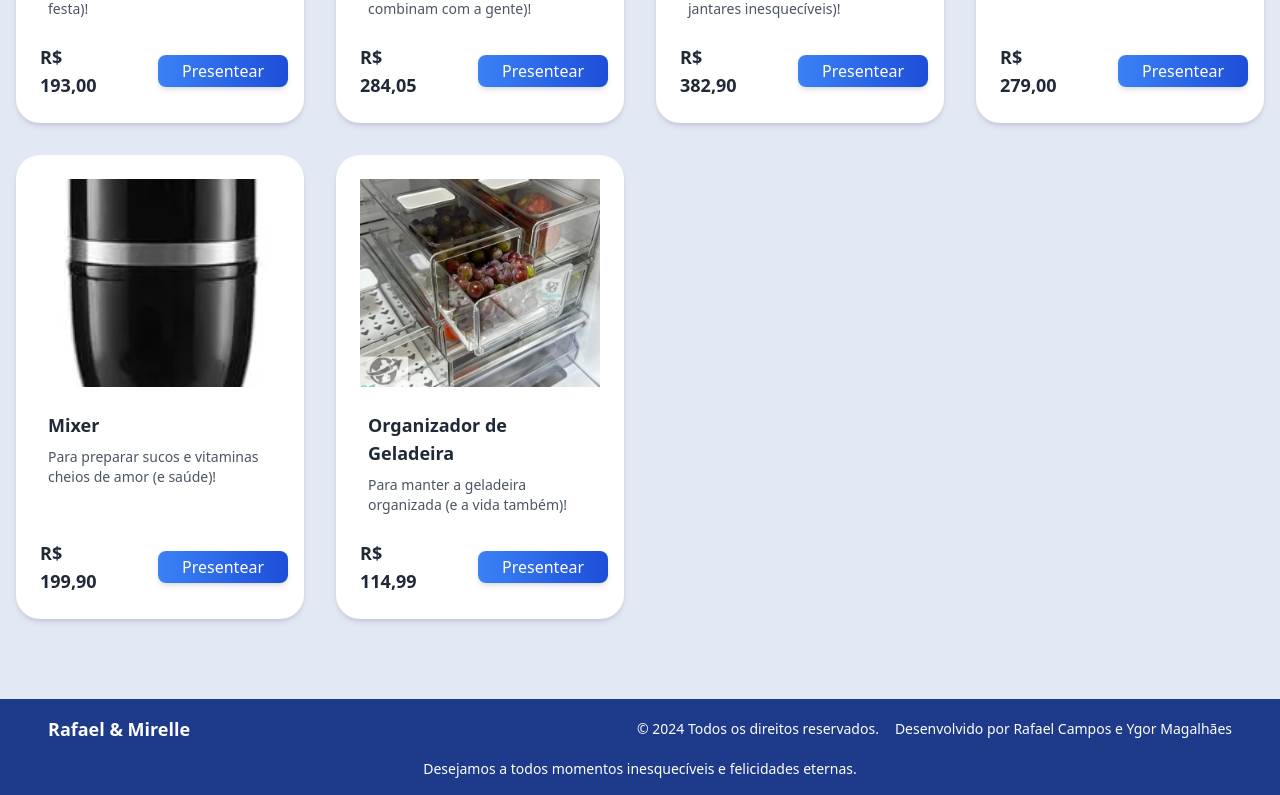
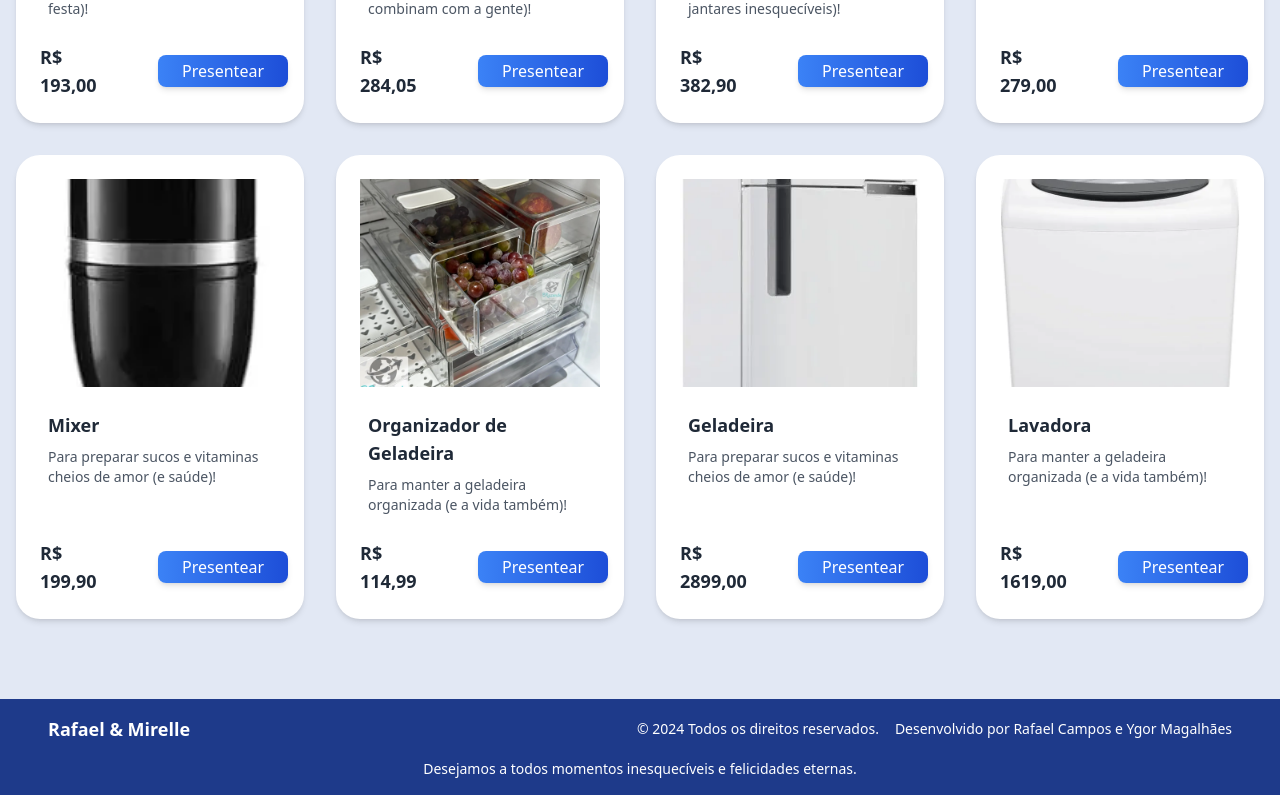
Before and after one commit to rafael-campos/SiteCasamento, a Next.js app: page / in a window 1280 px wide. Shown: the part 5915-6710 px from the top of the page. Built offline with nearby package versions, Linux system fonts and the light colour scheme.

Commit message:
geladeira e lavadora

```diff
--- a/components/ListaDePresente.tsx
+++ b/components/ListaDePresente.tsx
@@ -156,6 +156,20 @@ const ListaDePresentes: React.FC = () => {
       descricao: 'Para manter a geladeira organizada (e a vida também)!',
       preco: 'R$ 114,99',
     },
+    {
+      id: '19',
+      imagem: '/images/presentes/geladeira.webp',
+      nome: 'Geladeira',
+      descricao: 'Para preparar sucos e vitaminas cheios de amor (e saúde)!',
+      preco: 'R$ 2899,00',
+    },
+    {
+      id: '20',
+      imagem: '/images/presentes/lavadora.webp',
+      nome: 'Lavadora',
+      descricao: 'Para manter a geladeira organizada (e a vida também)!',
+      preco: 'R$ 1619,00',
+    },
 
     // Adicione mais presentes conforme necessário
   ];
--- a/pages/[id].tsx
+++ b/pages/[id].tsx
@@ -41,7 +41,7 @@ const presentes: Presente[] = [
         codigoPix: '00020126930014br.gov.bcb.pix013692fb26d6-62d7-40fc-a775-c6ba8f2ae2250231Estou enviado o aspirador dr po5204000053039865406142.495802BR5922Rafael Henrique Campos6008Brasilia62090505m1kef63040A10',
         linkProduto: 'https://www.pontofrio.com.br/aspirador-de-po-vertical-2-em-1-mondial-turbo-cycle-ap36-1100w-vermelho-15003643/p/15003651?utm_medium=cpc&utm_source=GP_PLA&IdSku=15003651&idLojista=16&tipoLojista=1P&gclsrc=aw.ds&&utm_campaign=gg_pmax_core_elpo&gad_source=1&gclid=CjwKCAjw3NyxBhBmEiwAyofDYS3_j4kyi1CPg6ENCUSRKW4bovK4nlMff1NVOYGGPg_uA6J5w9qkVBoCr5AQAvD_BwE',
         linkPagamentoCartao: 'https://pay.sumup.com/b2c/Q7I5QSFK',
-        enderecoEntrega: 2 // Endereço 2 (Rua Ernesto Braga)
+        enderecoEntrega: 1 // Endereço 2 (Rua Ernesto Braga)
     },
     {
         id: '3',
@@ -84,7 +84,7 @@ const presentes: Presente[] = [
         preco: 'R$ 172,00',
         codigoPix: '00020126670014br.gov.bcb.pix013692fb26d6-62d7-40fc-a775-c6ba8f2ae2250205Potes5204000053039865406172.005802BR5922Rafael Henrique Campos6008Brasilia620905058di5p630494CE',
         linkProduto: 'https://www.amazon.com.br/dp/B07QJXQHQ3?ref=cm_sw_r_apan_dp_PZ7BZ7Y28B4ZD37W0TV6&ref_=cm_sw_r_apan_dp_PZ7BZ7Y28B4ZD37W0TV6&language=pt-BR',
-        linkPagamentoCartao: 'https://pay.sumup.com/b2c/Q0OS3Y94',
+        linkPagamentoCartao: 'https://pay.sumup.com/b2c/QSP1RJ1T',
         enderecoEntrega: 1
     },
     {
@@ -96,7 +96,7 @@ const presentes: Presente[] = [
         codigoPix: '00020126730014br.gov.bcb.pix013692fb26d6-62d7-40fc-a775-c6ba8f2ae2250211panela 3em1520400005303986540578.995802BR5922Rafael Henrique Campos6008Brasilia62090505pedbc6304DBF7',
         linkProduto: 'https://www.amazon.com.br/dp/B0BZ1RJNJ2?ref=cm_sw_r_apan_dp_WQJRGKDFE9Y0GDWMKYEG&ref_=cm_sw_r_apan_dp_WQJRGKDFE9Y0GDWMKYEG&language=pt-BR&th=1',
         linkPagamentoCartao: 'https://pay.sumup.com/b2c/QN2EJU44',
-        enderecoEntrega: 2
+        enderecoEntrega: 1
     },
     {
         id: '8',
@@ -118,7 +118,7 @@ const presentes: Presente[] = [
         codigoPix: '00020126780014br.gov.bcb.pix013692fb26d6-62d7-40fc-a775-c6ba8f2ae2250216Multiprocessador5204000053039865406145.125802BR5922Rafael Henrique Campos6008Brasilia62090505zhdqr6304EA04',
         linkProduto: 'https://www.casasbahia.com.br/conjunto-de-travessas-refratarias-marinex-em-vidro---10-pecas-55058982.html',
         linkPagamentoCartao: 'https://pay.sumup.com/b2c/Q1EG3C9J', // Adicione o link real de pagamento aqui
-        enderecoEntrega: 2
+        enderecoEntrega: 1
     },
     {
         id: '10',
@@ -140,7 +140,7 @@ const presentes: Presente[] = [
         codigoPix: '00020126780014br.gov.bcb.pix013692fb26d6-62d7-40fc-a775-c6ba8f2ae2250216panela de arroz 5204000053039865406189.905802BR5922Rafael Henrique Campos6008Brasilia62090505xuaep63043ED9',
         linkProduto: 'https://www.pontofrio.com.br/panela-eletrica-de-arroz-mondial-pe-43-6-xicaras-preta-inox/p/55011884',
         linkPagamentoCartao: 'https://pay.sumup.com/b2c/QSFEWYPL', // Adicione o link real de pagamento aqui
-        enderecoEntrega: 2
+        enderecoEntrega: 1
     },
     {
         id: '12',
@@ -184,7 +184,7 @@ const presentes: Presente[] = [
         codigoPix: '00020126810014br.gov.bcb.pix013692fb26d6-62d7-40fc-a775-c6ba8f2ae2250219aparelho de jantar 5204000053039865406382.905802BR5922Rafael Henrique Campos6008Brasilia62090505qntrh63048B1E',
         linkProduto: 'https://www.amazon.com.br/dp/B09RGTPPT7?ref=cm_sw_r_apan_dp_D6A6Z8WH3S9VRBSSAWF7&ref_=cm_sw_r_apan_dp_D6A6Z8WH3S9VRBSSAWF7&language=pt-BR',
         linkPagamentoCartao: 'https://pay.sumup.com/b2c/Q161RMJR', // Adicione o link real de pagamento aqui
-        enderecoEntrega: 2
+        enderecoEntrega: 1
     },
     {
         id: '16',
@@ -206,7 +206,7 @@ const presentes: Presente[] = [
         codigoPix: '00020126670014br.gov.bcb.pix013692fb26d6-62d7-40fc-a775-c6ba8f2ae2250205mixer5204000053039865406199.005802BR5922Rafael Henrique Campos6008Brasilia62090505m9mb26304C863',
         linkProduto: 'https://www.amazon.com.br/dp/B08YHR9C4S?ref=cm_sw_r_apan_dp_DF9TQMEFGR2PVV7DN8VD&ref_=cm_sw_r_apan_dp_DF9TQMEFGR2PVV7DN8VD&language=pt-BR&th=1',
         linkPagamentoCartao: 'https://pay.sumup.com/b2c/QV1HPUUH', // Adicione o link real de pagamento aqui
-        enderecoEntrega: 2
+        enderecoEntrega: 1
     },
     {
         id: '18',
@@ -218,7 +218,30 @@ const presentes: Presente[] = [
         linkProduto: 'https://www.amazon.com.br/dp/B0CCLM43XP?ref=cm_sw_r_apan_dp_C7DS3PXQTDA2DTMJFYR2&ref_=cm_sw_r_apan_dp_C7DS3PXQTDA2DTMJFYR2&language=pt-BR',
         linkPagamentoCartao: 'https://pay.sumup.com/b2c/QO361MUC', // Adicione o link real de pagamento aqui
         enderecoEntrega: 1
-    }
+    },
+    {
+        id: '19',
+        imagem: '/images/presentes/geladeira.webp',
+        nome: 'Geladeira',
+        descricao: 'Organizador de geladeira',
+        preco: 'R$ 2899,00',
+        codigoPix: '00020126710014br.gov.bcb.pix013692fb26d6-62d7-40fc-a775-c6ba8f2ae2250209geladeira52040000530398654072899.005802BR5922Rafael Henrique Campos6008Brasilia62090505mw10z6304AE91',
+        linkProduto: 'https://www.amazon.com.br/dp/B07FY23K8B/ref=cm_sw_r_cso_wa_apan_dp_6F69S45Q5GKVJ0M32GJR?starsLeft=1&skipTwisterOG=2&th=1',
+        linkPagamentoCartao: 'https://pay.sumup.com/b2c/QH70EYAV', // Adicione o link real de pagamento aqui
+        enderecoEntrega: 2
+    },
+    {
+        id: '20',
+        imagem: '/images/presentes/lavadora.webp',
+        nome: 'Lavadora',
+        descricao: 'Organizador de geladeira',
+        preco: 'R$ 1619,00',
+        codigoPix: '00020126700014br.gov.bcb.pix013692fb26d6-62d7-40fc-a775-c6ba8f2ae2250208lavadora52040000530398654071619.005802BR5922Rafael Henrique Campos6008Brasilia62090505yxksk630458D6',
+        linkProduto: 'https://www.amazon.com.br/dp/B0BTTDB3GF/ref=cm_sw_r_cso_wa_apan_dp_ER9YCTMV98DFTR85NER3?starsLeft=1&skipTwisterOG=2',
+        linkPagamentoCartao: 'https://pay.sumup.com/b2c/QPUOJKZB', // Adicione o link real de pagamento aqui
+        enderecoEntrega: 2
+    },
+
     // ... seus outros presentes ...
 ];
 
```
Also changed, not shown: public/images/presentes/geladeira.webp (added), public/images/presentes/lavadora.webp (added).
